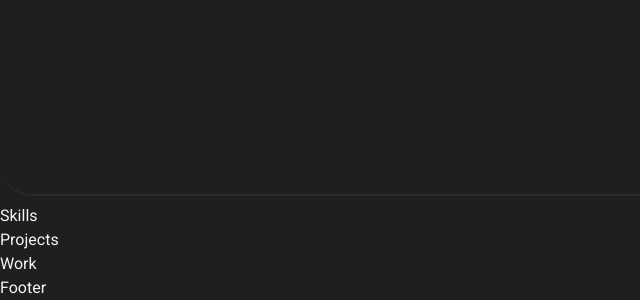
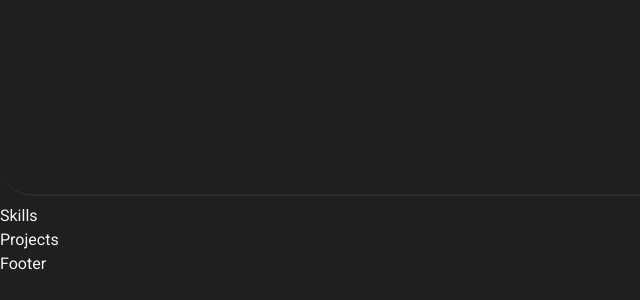
Before and after one commit to AndrewGlennAquino/personal-website-v2, a React (Vite) app: page / in a window 1280 px wide. Shown: the part 1388-1688 px from the top of the page, without its empty margins (0-640 px from the left). After the commit the page ends 1664 px from the top, so only its background shows below. Built offline with nearby package versions, Linux system fonts and the light colour scheme.

Commit message:
Remove work component

```diff
--- a/src/App.tsx
+++ b/src/App.tsx
@@ -3,7 +3,6 @@ import Hero from "./components/hero/Hero.tsx";
 import About from "./components/about/About.tsx";
 import Skills from "./components/skills/Skills.tsx";
 import Projects from "./components/projects/Projects.tsx";
-import Work from "./components/work/Work.tsx";
 import Footer from "./components/footer/Footer.tsx";
 
 const App = () => {
@@ -15,7 +14,6 @@ const App = () => {
         <About />
         <Skills />
         <Projects />
-        <Work />
       </main>
       <Footer />
     </>
--- a/src/components/work/Work.tsx
+++ /dev/null
@@ -1,7 +0,0 @@
-const Work = () => {
-  return (
-    <section aria-label="Work experience">Work</section>
-  );
-}
-
-export default Work;
```
